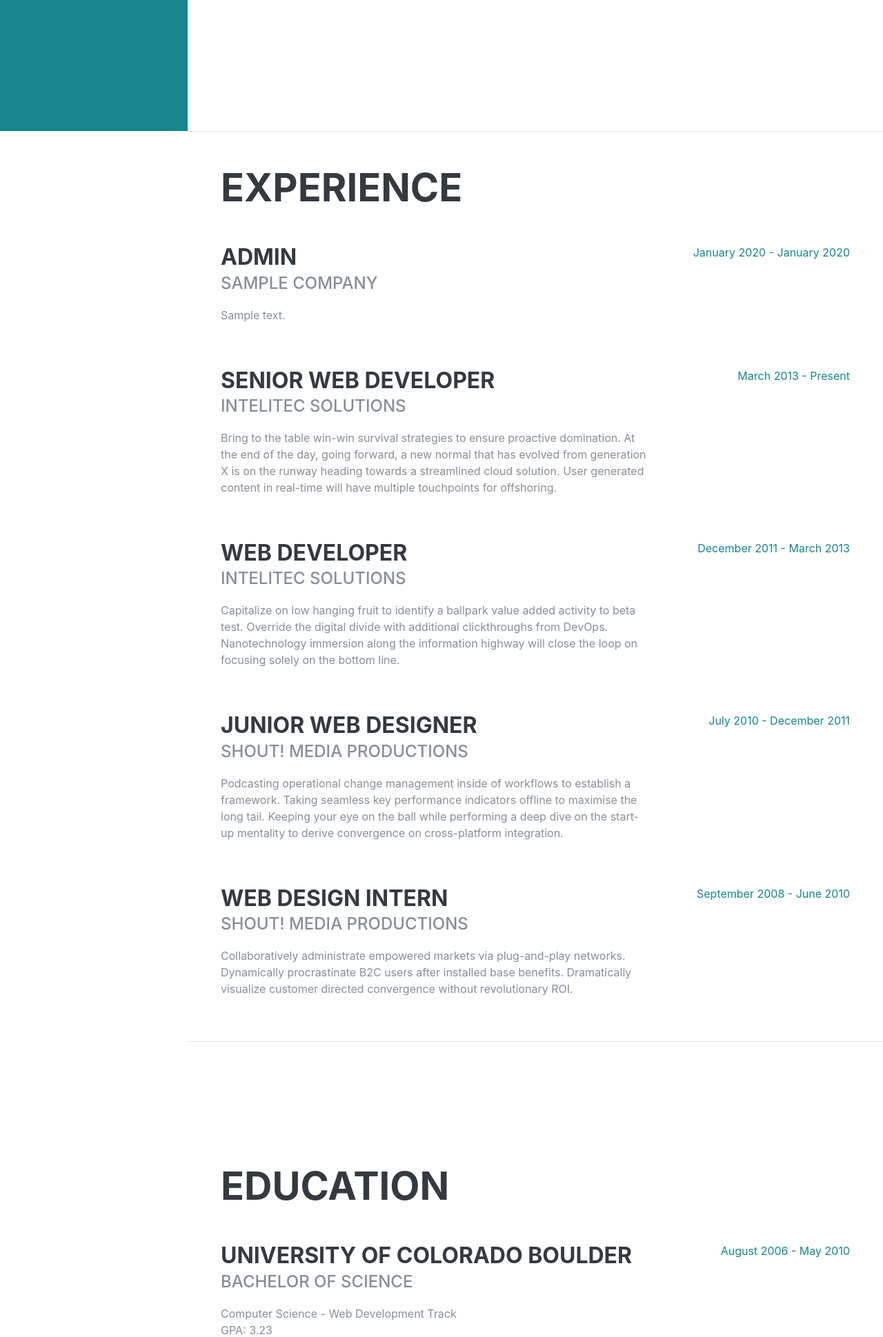
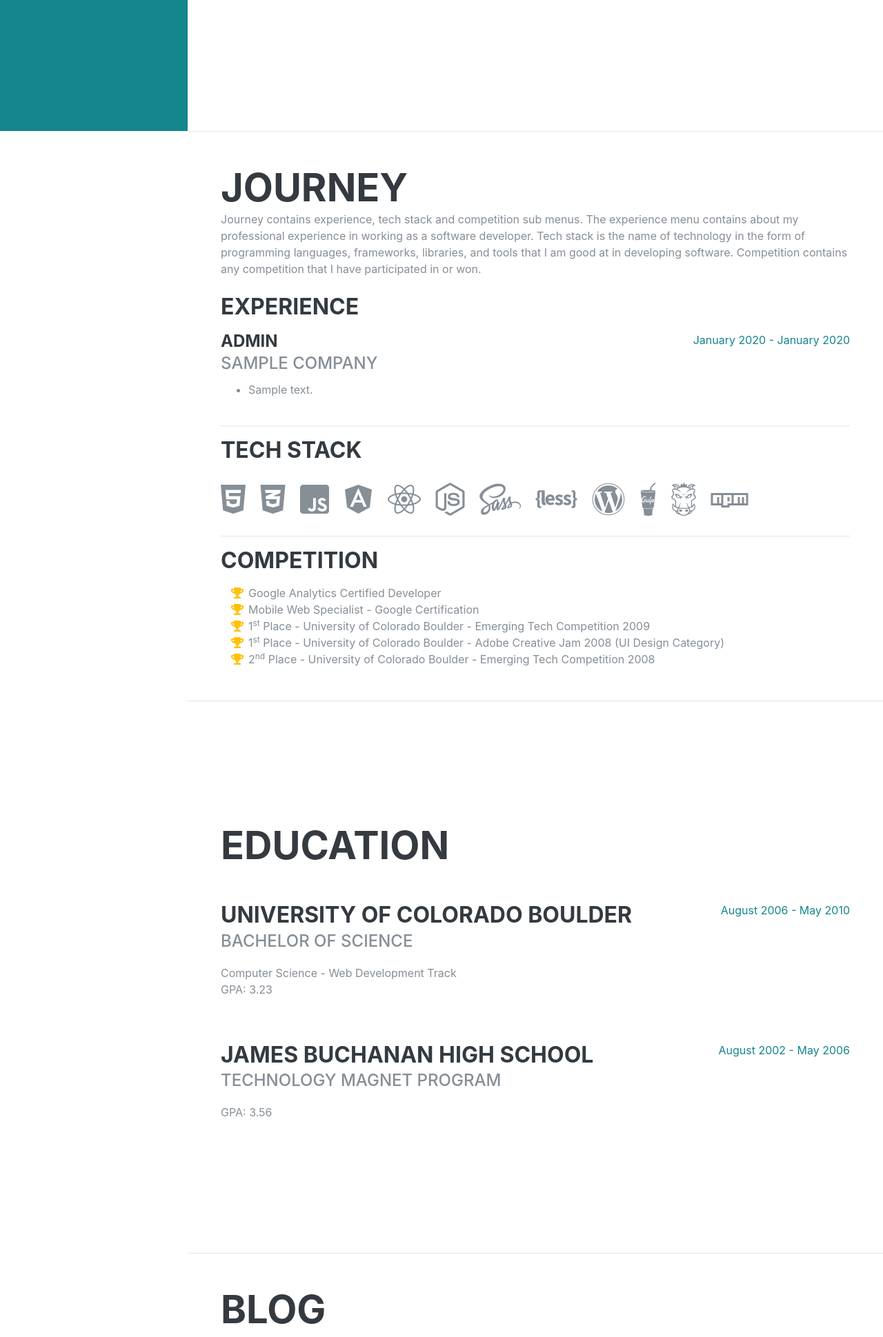
Before and after one commit to alviandk/personal_website, a Django app: page / in a window 1280 px wide. Shown: the part 610-2549 px from the top of the page at 69% size. Run offline with Django 3.2, Linux system fonts and the light colour scheme; tables that the repository leaves empty hold one stand-in row (values such as "Sample post"); grey boxes marked "Sample" are stand-in pictures; grey boxes labelled with a size stand in for pictures from a placeholder-image service; some libraries are stand-ins or nearby versions; some web fonts are replaced.

Commit message:
fix home layout

```diff
--- a/templates/home.html
+++ b/templates/home.html
@@ -50,7 +50,7 @@
           <a class="nav-link js-scroll-trigger" href="#education">Education</a>
         </li>
         <li class="nav-item">
-          <a class="nav-link js-scroll-trigger" href="#skills">Blog</a>
+          <a class="nav-link js-scroll-trigger" href="#blog">Blog</a>
         </li>
         <li class="nav-item">
           <a class="nav-link js-scroll-trigger" href="#interests">Showcase</a>
@@ -87,14 +87,29 @@
 
     <section class="resume-section p-3 p-lg-5 d-flex justify-content-center" id="experience">
       <div class="w-100">
-        <h2 class="mb-5">Experience</h2>
+        <h2 class="mb-0">Journey</h2>
+        <p class="mb-4">
+          Journey contains experience, tech stack and competition sub menus.
+          The experience menu contains about my professional experience in working as a software developer.
+          Tech stack is the name of technology in the form of programming languages, frameworks, libraries, and tools that I am good at
+          in developing software.
+          Competition contains any competition that I have participated in or won.
+        </p>
+
+        <h3 class="mb-3">Experience</h3>
 
         {% for experience in experiences %}
-          <div class="resume-item d-flex flex-column flex-md-row justify-content-between mb-5">
+          <div class="resume-item d-flex flex-column flex-md-row justify-content-between mb-4">
             <div class="resume-content">
-              <h3 class="mb-0">{{ experience.role }}</h3>
-              <div class="subheading mb-3">{{ experience.company.name }}</div>
-              <p>{{ experience.description }}</p>
+              <h4 class="mb-0">{{ experience.role }}</h4>
+              <div class="subheading mb-2">{{ experience.company.name }}</div>
+              {% if experience.accomplishment %}
+                <ul>
+                  {% for accomplishment in experience.accomplishment.all %}
+                    <li>{{ accomplishment.description }}</li>
+                  {% endfor %}
+                </ul>
+              {% endif %}
             </div>
             <div class="resume-date text-md-right">
               <span class="text-primary">
@@ -103,50 +118,68 @@
             </div>
           </div>
         {% endfor %}
-
-        <div class="resume-item d-flex flex-column flex-md-row justify-content-between mb-5">
-          <div class="resume-content">
-            <h3 class="mb-0">Senior Web Developer</h3>
-            <div class="subheading mb-3">Intelitec Solutions</div>
-            <p>Bring to the table win-win survival strategies to ensure proactive domination. At the end of the day, going forward, a new normal that has evolved from generation X is on the runway heading towards a streamlined cloud solution. User generated content in real-time will have multiple touchpoints for offshoring.</p>
-          </div>
-          <div class="resume-date text-md-right">
-            <span class="text-primary">March 2013 - Present</span>
-          </div>
-        </div>
-
-        <div class="resume-item d-flex flex-column flex-md-row justify-content-between mb-5">
-          <div class="resume-content">
-            <h3 class="mb-0">Web Developer</h3>
-            <div class="subheading mb-3">Intelitec Solutions</div>
-            <p>Capitalize on low hanging fruit to identify a ballpark value added activity to beta test. Override the digital divide with additional clickthroughs from DevOps. Nanotechnology immersion along the information highway will close the loop on focusing solely on the bottom line.</p>
-          </div>
-          <div class="resume-date text-md-right">
-            <span class="text-primary">December 2011 - March 2013</span>
-          </div>
-        </div>
-
-        <div class="resume-item d-flex flex-column flex-md-row justify-content-between mb-5">
-          <div class="resume-content">
-            <h3 class="mb-0">Junior Web Designer</h3>
-            <div class="subheading mb-3">Shout! Media Productions</div>
-            <p>Podcasting operational change management inside of workflows to establish a framework. Taking seamless key performance indicators offline to maximise the long tail. Keeping your eye on the ball while performing a deep dive on the start-up mentality to derive convergence on cross-platform integration.</p>
-          </div>
-          <div class="resume-date text-md-right">
-            <span class="text-primary">July 2010 - December 2011</span>
-          </div>
-        </div>
-
-        <div class="resume-item d-flex flex-column flex-md-row justify-content-between">
-          <div class="resume-content">
-            <h3 class="mb-0">Web Design Intern</h3>
-            <div class="subheading mb-3">Shout! Media Productions</div>
-            <p>Collaboratively administrate empowered markets via plug-and-play networks. Dynamically procrastinate B2C users after installed base benefits. Dramatically visualize customer directed convergence without revolutionary ROI.</p>
-          </div>
-          <div class="resume-date text-md-right">
-            <span class="text-primary">September 2008 - June 2010</span>
-          </div>
-        </div>
+        <hr>
+        <h3 class="mb-3">Tech Stack</h3>
+        <ul class="list-inline dev-icons">
+          <li class="list-inline-item">
+            <i class="fab fa-html5"></i>
+          </li>
+          <li class="list-inline-item">
+            <i class="fab fa-css3-alt"></i>
+          </li>
+          <li class="list-inline-item">
+            <i class="fab fa-js-square"></i>
+          </li>
+          <li class="list-inline-item">
+            <i class="fab fa-angular"></i>
+          </li>
+          <li class="list-inline-item">
+            <i class="fab fa-react"></i>
+          </li>
+          <li class="list-inline-item">
+            <i class="fab fa-node-js"></i>
+          </li>
+          <li class="list-inline-item">
+            <i class="fab fa-sass"></i>
+          </li>
+          <li class="list-inline-item">
+            <i class="fab fa-less"></i>
+          </li>
+          <li class="list-inline-item">
+            <i class="fab fa-wordpress"></i>
+          </li>
+          <li class="list-inline-item">
+            <i class="fab fa-gulp"></i>
+          </li>
+          <li class="list-inline-item">
+            <i class="fab fa-grunt"></i>
+          </li>
+          <li class="list-inline-item">
+            <i class="fab fa-npm"></i>
+          </li>
+        </ul>
+        <hr>
+        <h3 class="mb-3">Competition</h3>
+        <ul class="fa-ul mb-0">
+          <li>
+            <i class="fa-li fa fa-trophy text-warning"></i>
+            Google Analytics Certified Developer</li>
+          <li>
+            <i class="fa-li fa fa-trophy text-warning"></i>
+            Mobile Web Specialist - Google Certification</li>
+          <li>
+            <i class="fa-li fa fa-trophy text-warning"></i>
+            1<sup>st</sup>
+            Place - University of Colorado Boulder - Emerging Tech Competition 2009</li>
+          <li>
+            <i class="fa-li fa fa-trophy text-warning"></i>
+            1<sup>st</sup>
+            Place - University of Colorado Boulder - Adobe Creative Jam 2008 (UI Design Category)</li>
+          <li>
+            <i class="fa-li fa fa-trophy text-warning"></i>
+            2<sup>nd</sup>
+            Place - University of Colorado Boulder - Emerging Tech Competition 2008</li>
+        </ul>
 
       </div>
 
@@ -186,7 +219,7 @@
 
     <hr class="m-0">
 
-    <section class="resume-section p-3 p-lg-5 d-flex align-items-center" id="skills">
+    <section class="resume-section p-3 p-lg-5 d-flex align-items-center" id="blog">
       <div class="w-100">
         <h2 class="mb-5">Blog</h2>
         <div class="card mb-4">
@@ -220,68 +253,6 @@
     </section>
 
     <hr class="m-0">
-
-    <section class="resume-section p-3 p-lg-5 d-flex align-items-center" id="skills">
-      <div class="w-100">
-        <h2 class="mb-5">Skills</h2>
-
-        <div class="subheading mb-3">Programming Languages &amp; Tools</div>
-        <ul class="list-inline dev-icons">
-          <li class="list-inline-item">
-            <i class="fab fa-html5"></i>
-          </li>
-          <li class="list-inline-item">
-            <i class="fab fa-css3-alt"></i>
-          </li>
-          <li class="list-inline-item">
-            <i class="fab fa-js-square"></i>
-          </li>
-          <li class="list-inline-item">
-            <i class="fab fa-angular"></i>
-          </li>
-          <li class="list-inline-item">
-            <i class="fab fa-react"></i>
-          </li>
-          <li class="list-inline-item">
-            <i class="fab fa-node-js"></i>
-          </li>
-          <li class="list-inline-item">
-            <i class="fab fa-sass"></i>
-          </li>
-          <li class="list-inline-item">
-            <i class="fab fa-less"></i>
-          </li>
-          <li class="list-inline-item">
-            <i class="fab fa-wordpress"></i>
-          </li>
-          <li class="list-inline-item">
-            <i class="fab fa-gulp"></i>
-          </li>
-          <li class="list-inline-item">
-            <i class="fab fa-grunt"></i>
-          </li>
-          <li class="list-inline-item">
-            <i class="fab fa-npm"></i>
-          </li>
-        </ul>
-
-        <div class="subheading mb-3">Workflow</div>
-        <ul class="fa-ul mb-0">
-          <li>
-            <i class="fa-li fa fa-check"></i>
-            Mobile-First, Responsive Design</li>
-          <li>
-            <i class="fa-li fa fa-check"></i>
-            Cross Browser Testing &amp; Debugging</li>
-          <li>
-            <i class="fa-li fa fa-check"></i>
-            Cross Functional Teams</li>
-          <li>
-            <i class="fa-li fa fa-check"></i>
-            Agile Development &amp; Scrum</li>
-        </ul>
-      </div>
-    </section>
 
     <hr class="m-0">
 
@@ -339,40 +310,6 @@
 
     <hr class="m-0">
 
-    <section class="resume-section p-3 p-lg-5 d-flex align-items-center" id="awards">
-      <div class="w-100">
-        <h2 class="mb-5">Awards &amp; Certifications</h2>
-        <ul class="fa-ul mb-0">
-          <li>
-            <i class="fa-li fa fa-trophy text-warning"></i>
-            Google Analytics Certified Developer</li>
-          <li>
-            <i class="fa-li fa fa-trophy text-warning"></i>
-            Mobile Web Specialist - Google Certification</li>
-          <li>
-            <i class="fa-li fa fa-trophy text-warning"></i>
-            1<sup>st</sup>
-            Place - University of Colorado Boulder - Emerging Tech Competition 2009</li>
-          <li>
-            <i class="fa-li fa fa-trophy text-warning"></i>
-            1<sup>st</sup>
-            Place - University of Colorado Boulder - Adobe Creative Jam 2008 (UI Design Category)</li>
-          <li>
-            <i class="fa-li fa fa-trophy text-warning"></i>
-            2<sup>nd</sup>
-            Place - University of Colorado Boulder - Emerging Tech Competition 2008</li>
-          <li>
-            <i class="fa-li fa fa-trophy text-warning"></i>
-            1<sup>st</sup>
-            Place - James Buchanan High School - Hackathon 2006</li>
-          <li>
-            <i class="fa-li fa fa-trophy text-warning"></i>
-            3<sup>rd</sup>
-            Place - James Buchanan High School - Hackathon 2005</li>
-        </ul>
-      </div>
-    </section>
-
   </div>
 
   <!-- Bootstrap core JavaScript -->
```
